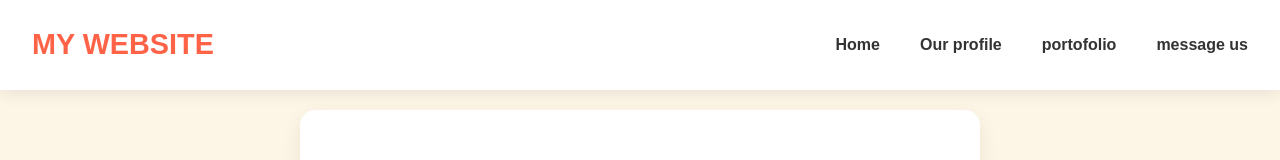
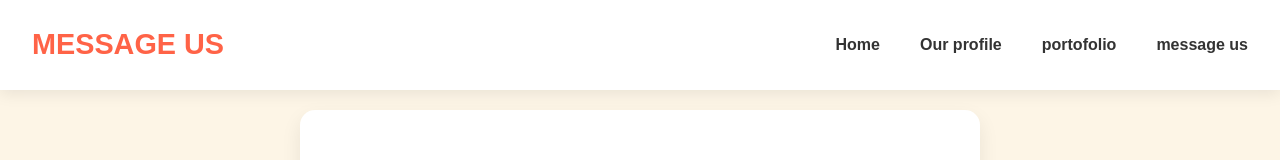
Before and after one commit to Revou-Coding-Camp/codingcamp-28-jul-2025-rejamuhamadjulpikar, a plain HTML site: page message.html in a window 1280 px wide. Shown: the top 160 px of the page. Drawn offline with Linux system fonts and the light colour scheme.

Commit message:
message.html

```diff
--- a/message.html
+++ b/message.html
@@ -9,7 +9,7 @@
 <body>
     <header class="navbar">
         <div class="logo">
-            <a href="index.html">My Website</a>
+            <a href="index.html">message us</a>
         </div>
         <nav>
             <ul>
```
